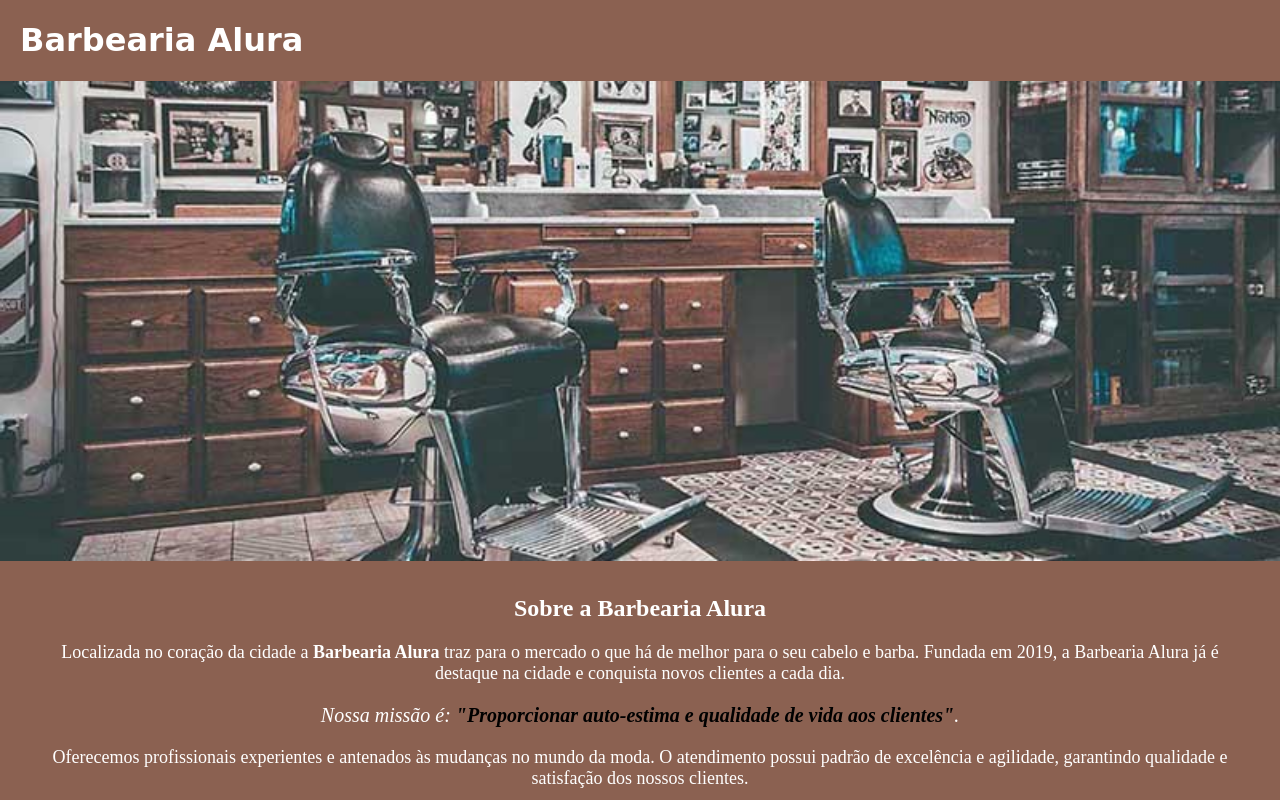
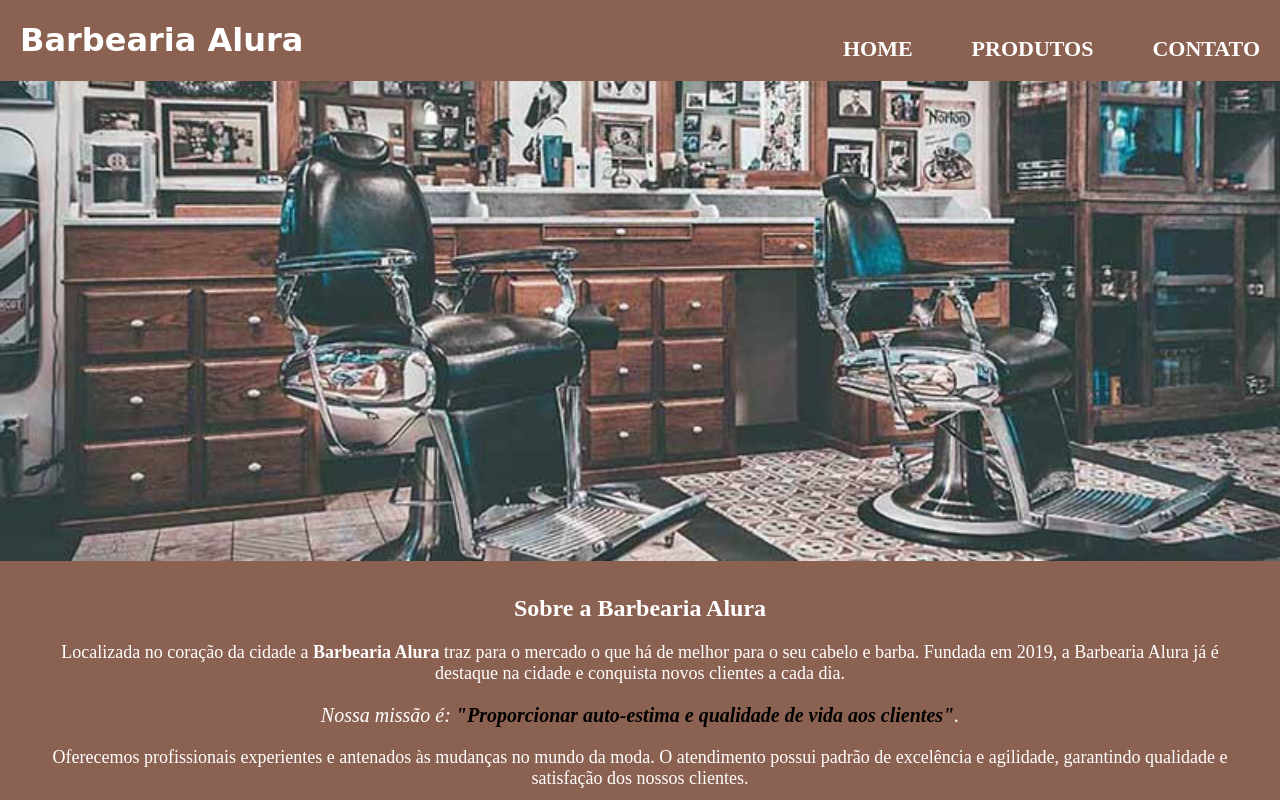
Before and after one commit to emilylmenezes/BarbeariaAlura, a plain HTML site: page index.html in a window 1280 px wide. Shown: the top 800 px of the page. Drawn offline with Linux system fonts and the light colour scheme.

Commit message:
Atualizando css

```diff
--- a/index.html
+++ b/index.html
@@ -9,6 +9,13 @@
 	<body>
 		<header>
 			<h1 class="titulo-principal">Barbearia Alura</h1>
+			<nav>
+				<ul>
+					<li><a href="index.html" target="_BLANK">Home</a></li>
+					<li><a href="produtos.html" target="_BLANK">Produtos</a></li>
+					<li><a href="contato.html" target="_BLANK">Contato</a></li>
+				</ul>
+			</nav>
 		</header>
 
 		<img id="banner" src="banner.jpg">
--- a/style.css
+++ b/style.css
@@ -64,3 +64,27 @@ ul {
 	margin-left: 850px;
 	width: 30%;
 }
+
+nav {
+	position: absolute;
+	top: 20px;
+	right: 0;
+}
+
+nav li {
+	display: inline;
+	margin: 30px 20px 0 35px;
+}
+
+nav a {
+	text-transform: uppercase;
+	color: white;
+	font-weight: bold;
+	font-size: 22px;
+	text-decoration: none;
+}
+
+nav a:hover {
+	color: red;
+	text-decoration: underline;
+}
```
